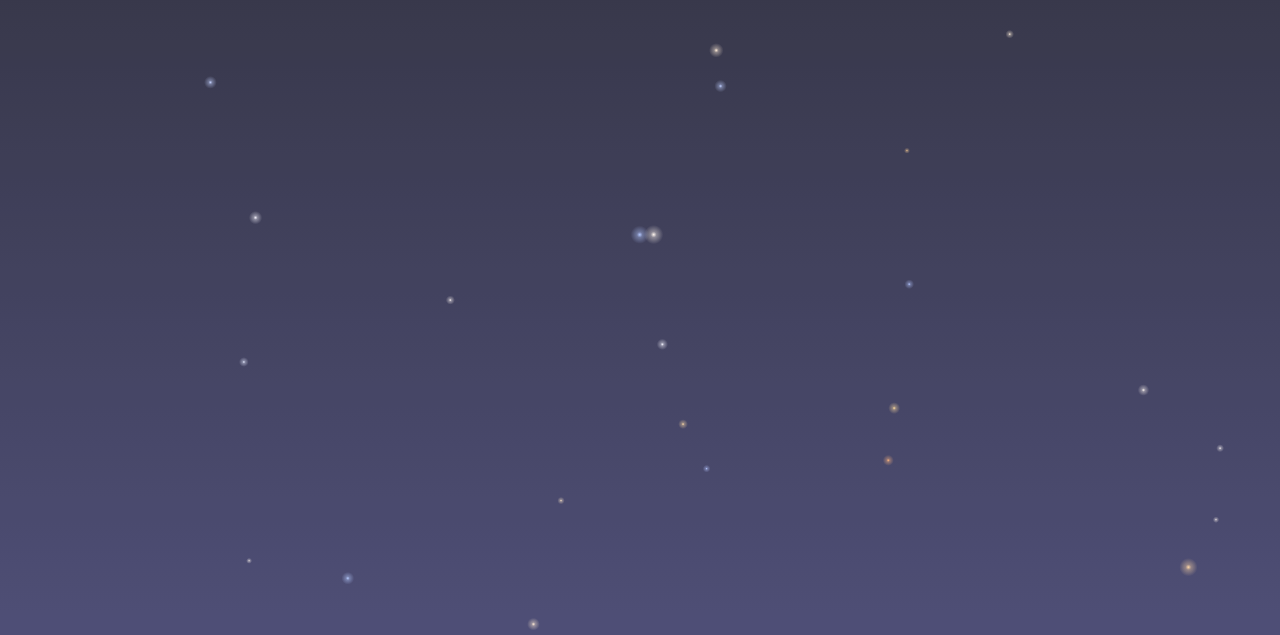
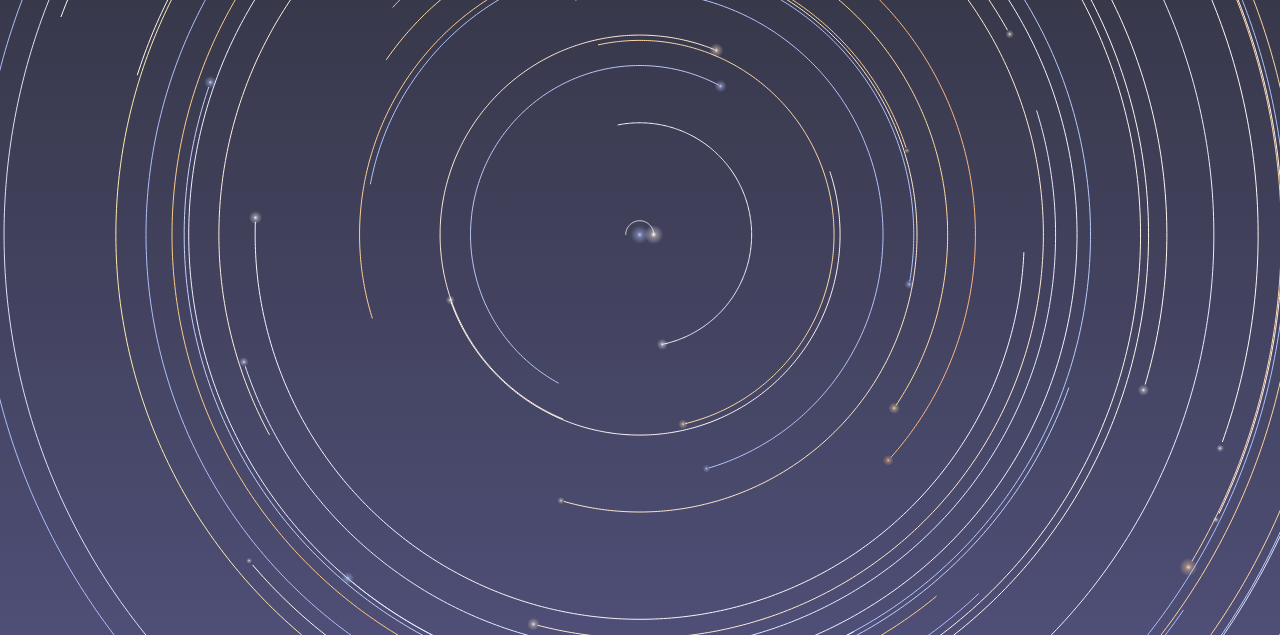
Before and after one commit to fralonra/star-time-lapse, a website: page demo/index.html in a window 1280 px wide. Shown: the part 165-800 px from the top of the page. Drawn offline with Linux system fonts and the light colour scheme.

Commit message:
v0.1.2: change options in demo

```diff
--- a/demo/index.html
+++ b/demo/index.html
@@ -12,9 +12,7 @@
     <img style="position: absolute; top: 0; right: 0; border: 0;" src="forkme.png" alt="Fork me on GitHub">
   </a>
   <script>
-    const s = new StarTimeLapse({
-      arc: 0
-    });
+    const s = new StarTimeLapse();
   </script>
 </body>
 </html>
--- a/package.json
+++ b/package.json
@@ -1,6 +1,6 @@
 {
   "name": "star-time-lapse",
-  "version": "0.1.1",
+  "version": "0.1.2",
   "description": "Drawing a star-filled sky with time-lapse effect",
   "main": "index.js",
   "scripts": {
```
